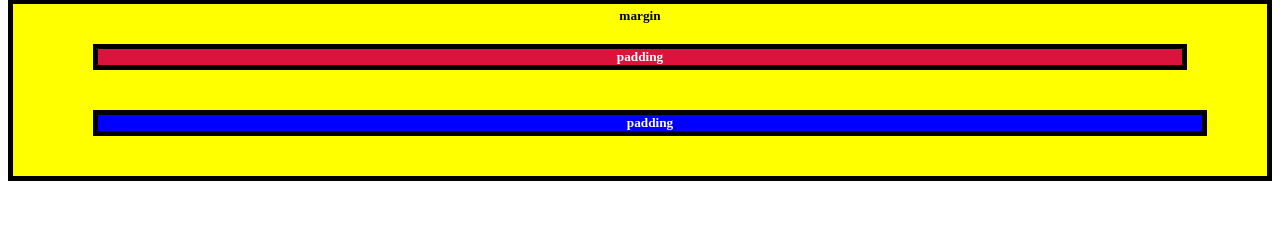
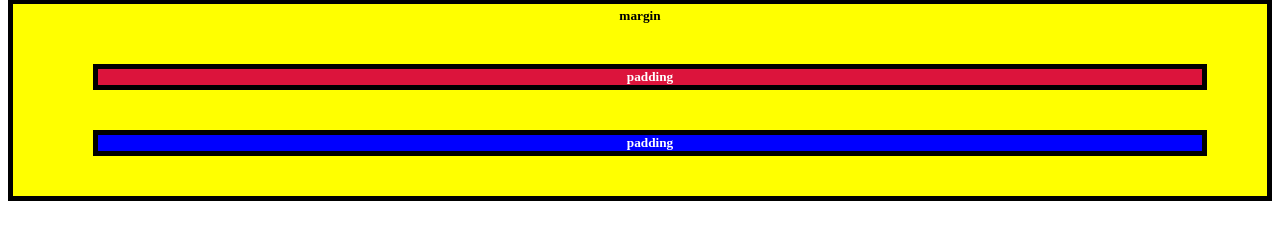
Before and after one commit to sawanyadav1925/csstask, a plain HTML site: page src/index.html in a window 1280 px wide. Drawn offline with Linux system fonts and the light colour scheme.

Commit message:
here using Clockwise Notation to Specify the margin of an Element

```diff
--- a/src/index.html
+++ b/src/index.html
@@ -21,7 +21,7 @@
   .red-box {
     background-color: crimson;
     color: #fff;
-    margin: 20px 40px 20px 40px;
+    margin: 40px 20px 20px 40px;
 
   }
 
```
